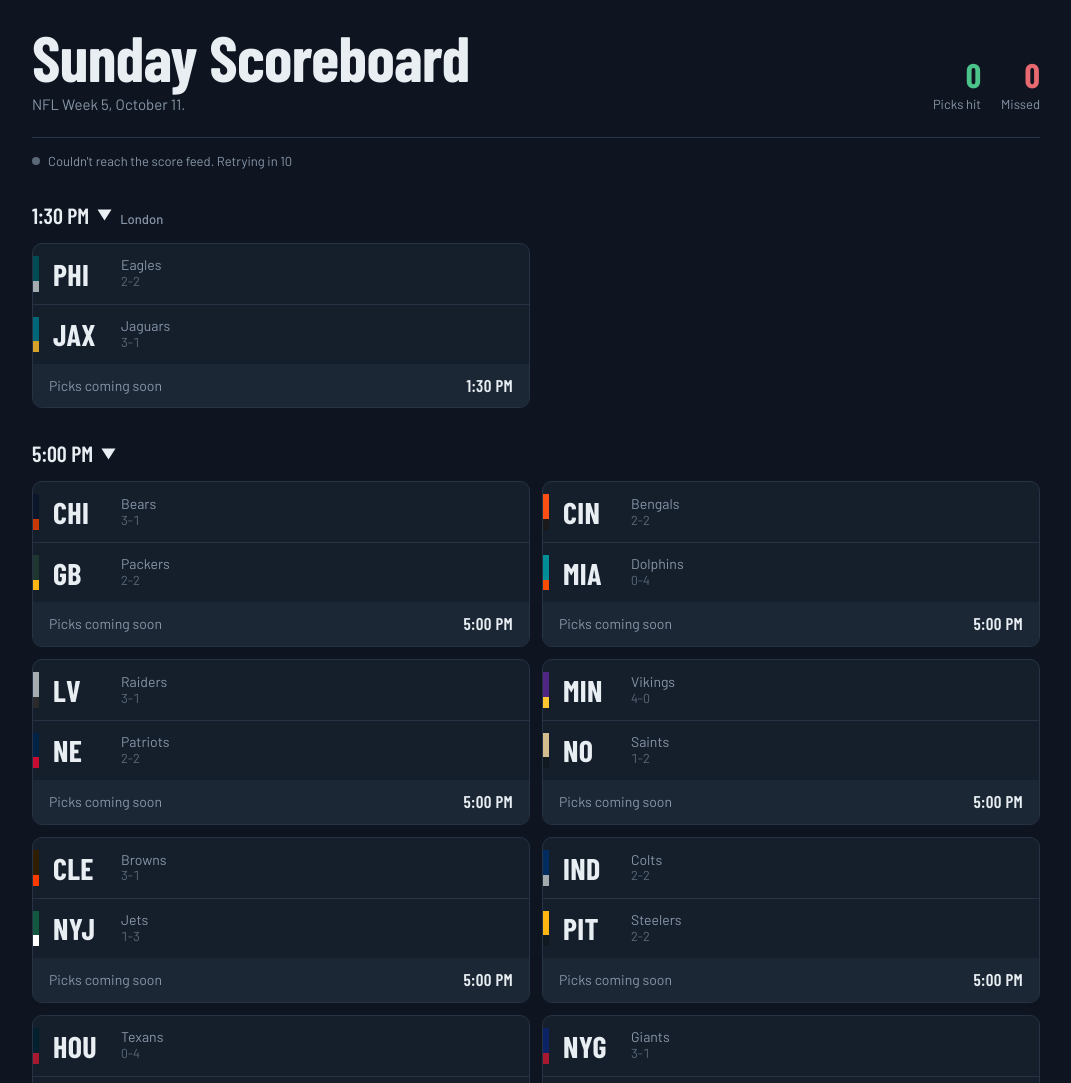
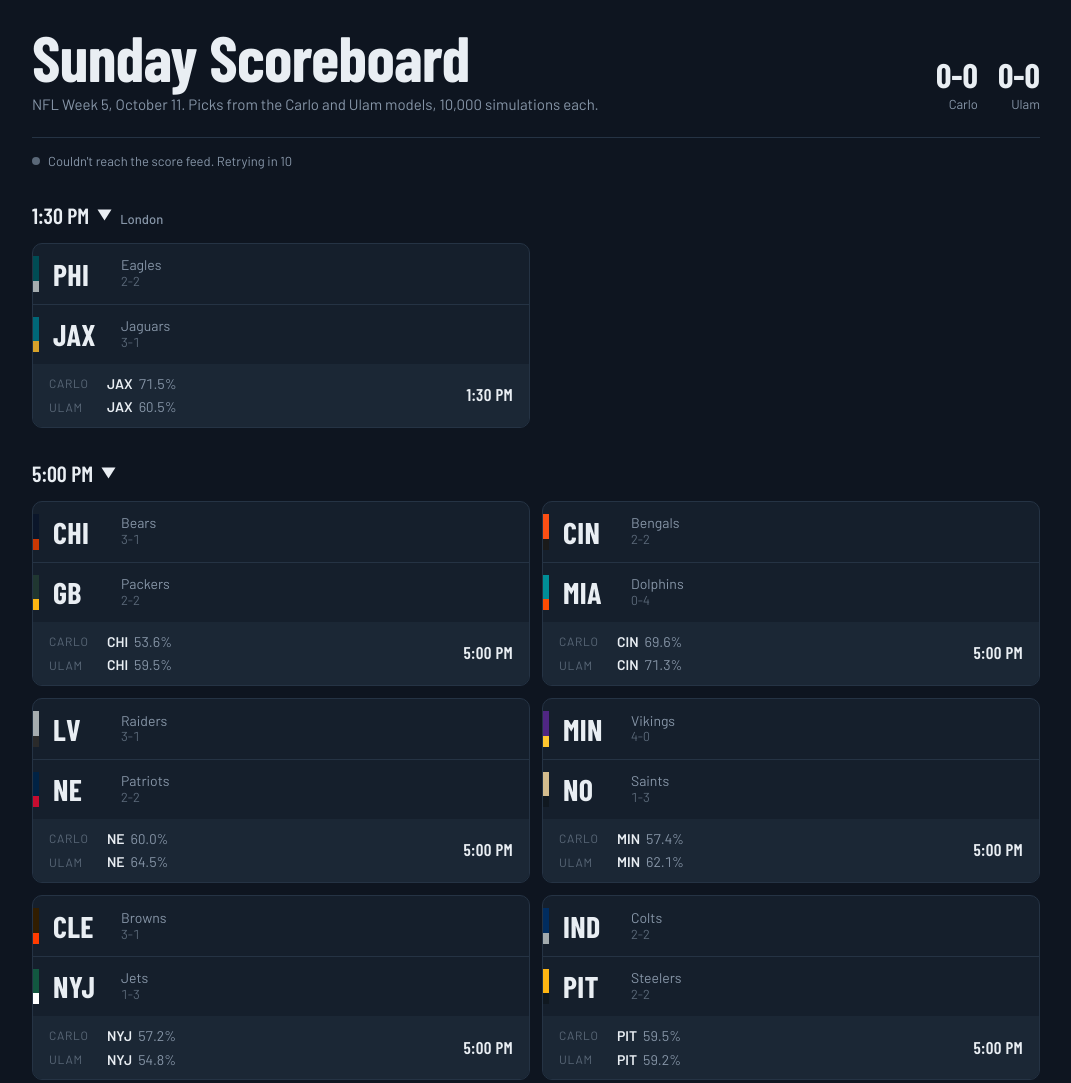
Before and after one commit to sethericson/sundayscoreboard, a plain HTML site: page index.html in a window 1280 px wide. Shown: the top 1083 px of the page, without its empty margins (104-1175 px from the left). Drawn offline with nearby package versions, Linux system fonts and the light colour scheme; no server answers.

Commit message:
Update index.html

```diff
--- a/index.html
+++ b/index.html
@@ -48,8 +48,6 @@
 .tally div{text-align:right}
 .tally b{display:block;font-family:var(--cond);font-weight:700;font-size:34px;line-height:1}
 .tally span{color:var(--muted);font-size:13px}
-.tally .h b{color:var(--hit)}
-.tally .m b{color:var(--miss)}
 
 .status-line{display:flex;align-items:center;gap:8px;color:var(--muted);font-size:13px;margin:14px 0 4px}
 .pulse{width:8px;height:8px;border-radius:50%;background:var(--dim)}
@@ -79,8 +77,10 @@
 .row.win .abbr::after{content:"";display:inline-block;width:0;height:0;border-left:7px solid var(--text);border-top:5px solid transparent;border-bottom:5px solid transparent;margin-left:8px;vertical-align:middle;transform:translateY(-3px)}
 
 .foot{display:flex;justify-content:space-between;align-items:center;gap:12px;padding:10px 16px;background:var(--panel-2);font-size:14px}
-.pick{color:var(--muted)}
-.pick strong{color:var(--text);font-weight:600}
+.picks{display:flex;flex-direction:column;gap:4px}
+.pick{color:var(--muted);display:flex;align-items:center;font-variant-numeric:tabular-nums}
+.pick em{font-style:normal;color:var(--dim);font-size:12px;letter-spacing:.06em;text-transform:uppercase;width:58px;flex:none}
+.pick strong{color:var(--text);font-weight:600;margin-right:6px}
 .state{font-family:var(--cond);font-weight:600;font-size:17px;letter-spacing:.02em;white-space:nowrap}
 .state.live{color:var(--amber)}
 .state.final{color:var(--text)}
@@ -143,11 +143,11 @@
   <header>
     <div>
       <h1>Sunday Scoreboard</h1>
-      <p class="sub">NFL Week 5, October 11.</p>
+      <p class="sub">NFL Week 5, October 11. Picks from the Carlo and Ulam models, 10,000 simulations each.</p>
     </div>
-    <div class="tally" aria-label="Pick record">
-      <div class="h"><b id="hits">0</b><span>Picks hit</span></div>
-      <div class="m"><b id="misses">0</b><span>Missed</span></div>
+    <div class="tally" aria-label="Pick records">
+      <div><b id="rec-Carlo">0-0</b><span>Carlo</span></div>
+      <div><b id="rec-Ulam">0-0</b><span>Ulam</span></div>
     </div>
   </header>
   <div class="status-line"><span class="pulse" id="pulse"></span><span id="updated">Loading live scores</span></div>
@@ -175,28 +175,31 @@
   CLE:["Browns","#311D00","#FF3C00"],PIT:["Steelers","#FFB612","#101820"]
 };
 // [away, home, kickoff UTC, away win %, home win %, pick]
+// [away, home, kickoff UTC, Carlo away %, Carlo home %, Carlo pick, Ulam away %, Ulam home %, Ulam pick]
 const GAMES=[
-  ["PHI","JAX","2026-10-11T13:30:00Z",null,null,null],
-  ["CHI","GB","2026-10-11T17:00:00Z",null,null,null],
-  ["CIN","MIA","2026-10-11T17:00:00Z",null,null,null],
-  ["LV","NE","2026-10-11T17:00:00Z",null,null,null],
-  ["MIN","NO","2026-10-11T17:00:00Z",null,null,null],
-  ["CLE","NYJ","2026-10-11T17:00:00Z",null,null,null],
-  ["IND","PIT","2026-10-11T17:00:00Z",null,null,null],
-  ["HOU","TEN","2026-10-11T17:00:00Z",null,null,null],
-  ["NYG","WAS","2026-10-11T17:00:00Z",null,null,null],
-  ["DEN","LAC","2026-10-11T20:05:00Z",null,null,null],
-  ["DET","ARI","2026-10-11T20:25:00Z",null,null,null],
-  ["SF","SEA","2026-10-11T20:25:00Z",null,null,null],
-  ["BAL","ATL","2026-10-12T00:20:00Z",null,null,null]
-].map(g=>({away:g[0],home:g[1],kick:new Date(g[2]),ap:g[3],hp:g[4],pick:g[5],id:g[0]+"-"+g[1]}));
+  ["PHI","JAX","2026-10-11T13:30:00Z",28.4,71.5,"JAX",39.5,60.5,"JAX"],
+  ["CHI","GB","2026-10-11T17:00:00Z",53.6,46.1,"CHI",59.5,40.5,"CHI"],
+  ["CIN","MIA","2026-10-11T17:00:00Z",69.6,30.1,"CIN",71.3,28.7,"CIN"],
+  ["LV","NE","2026-10-11T17:00:00Z",39.8,60.0,"NE",35.5,64.5,"NE"],
+  ["MIN","NO","2026-10-11T17:00:00Z",57.4,42.3,"MIN",62.1,37.9,"MIN"],
+  ["CLE","NYJ","2026-10-11T17:00:00Z",42.4,57.2,"NYJ",45.2,54.8,"NYJ"],
+  ["IND","PIT","2026-10-11T17:00:00Z",40.2,59.5,"PIT",40.8,59.2,"PIT"],
+  ["HOU","TEN","2026-10-11T17:00:00Z",69.2,30.5,"HOU",57.1,42.9,"HOU"],
+  ["NYG","WAS","2026-10-11T17:00:00Z",39.7,60.1,"WAS",45.9,54.1,"WAS"],
+  ["DEN","LAC","2026-10-11T20:05:00Z",60.4,39.3,"DEN",47.9,52.1,"LAC"],
+  ["DET","ARI","2026-10-11T20:25:00Z",66.6,33.2,"DET",69.7,30.3,"DET"],
+  ["SF","SEA","2026-10-11T20:25:00Z",40.7,59.0,"SEA",47.8,52.2,"SEA"],
+  ["BAL","ATL","2026-10-12T00:20:00Z",40.6,59.2,"ATL",58.3,41.7,"BAL"]
+].map(g=>({away:g[0],home:g[1],kick:new Date(g[2]),
+  models:[{name:"Carlo",ap:g[3],hp:g[4],pick:g[5]},{name:"Ulam",ap:g[6],hp:g[7],pick:g[8]}],
+  id:g[0]+"-"+g[1]}));
 
 // Records going into today's games [wins, losses, ties]
 const BASE={
-  ARI:[1,3,0],ATL:[1,2,0],BAL:[3,1,0],BUF:[3,1,0],CAR:[2,2,0],CHI:[3,1,0],CIN:[2,2,0],CLE:[3,1,0],
-  DAL:[2,2,0],DEN:[2,2,0],DET:[2,2,0],GB:[2,2,0],HOU:[0,4,0],IND:[2,2,0],JAX:[3,1,0],KC:[4,0,0],
-  LAR:[2,2,0],LAC:[0,4,0],LV:[3,1,0],MIA:[0,4,0],MIN:[4,0,0],NE:[2,2,0],NO:[1,2,0],NYG:[3,1,0],
-  NYJ:[1,3,0],PHI:[2,2,0],PIT:[2,2,0],SEA:[3,1,0],SF:[4,0,0],TB:[0,4,0],TEN:[0,4,0],WAS:[1,3,0]
+  ARI:[1,3,0],ATL:[2,2,0],BAL:[3,1,0],BUF:[3,1,0],CAR:[2,2,0],CHI:[3,1,0],CIN:[2,2,0],CLE:[3,1,0],
+  DAL:[2,3,0],DEN:[2,2,0],DET:[2,2,0],GB:[2,2,0],HOU:[0,4,0],IND:[2,2,0],JAX:[3,1,0],KC:[4,0,0],
+  LAC:[0,4,0],LAR:[2,2,0],LV:[3,1,0],MIA:[0,4,0],MIN:[4,0,0],NE:[2,2,0],NO:[1,3,0],NYG:[3,1,0],
+  NYJ:[1,3,0],PHI:[2,2,0],PIT:[2,2,0],SEA:[3,1,0],SF:[4,0,0],TB:[1,4,0],TEN:[0,4,0],WAS:[1,3,0]
 };
 const fmtRec=r=>r[0]+"-"+r[1]+(r[2]?"-"+r[2]:"");
 // A team's record after a final: baseline plus this game's result
@@ -236,7 +239,7 @@
 
 function render(){
   const now=new Date();
-  let hits=0,misses=0,anyLive=false;
+  const tally={Carlo:[0,0],Ulam:[0,0]};let anyLive=false;
   const groups=new Map();
   for(const g of GAMES){
     const k=g.kick.getTime();
@@ -263,8 +266,7 @@
         if(winner){
           awayCls=winner===g.away?"win":"lose";
           homeCls=winner===g.home?"win":"lose";
-          if(!g.pick){}else if(winner===g.pick){hits++;verdict='<span class="verdict hit">Hit</span>'}
-          else{misses++;verdict='<span class="verdict miss">Missed</span>'}
+
           state=`<span class="state final">Final${s.ot?" / OT":""}</span>`;
         }else{
           state='<span class="state final">Final, tie</span>';
@@ -285,12 +287,20 @@
       }else{
         state=`<span class="state">${fmtTime(g.kick)}</span>`;
       }
-      const pickPct=g.pick?(g.pick===g.away?g.ap:g.hp):null;
+      const picks=g.models.map(m=>{
+        const pct=m.pick===g.away?m.ap:m.hp;
+        let v="";
+        if(isFinal&&winnerTeam){
+          const hit=winnerTeam===m.pick; tally[m.name][hit?0:1]++;
+          v=`<span class="verdict ${hit?"hit":"miss"}">${hit?"Hit":"Missed"}</span>`;
+        }
+        return `<span class="pick"><em>${m.name}</em><strong>${m.pick}</strong> ${pct.toFixed(1)}%${v}</span>`;
+      }).join("");
       nextPoss[g.id]=poss;
       html+=`<article class="game ${cardCls}" data-g="${g.id}" aria-label="${TEAMS[g.away][0]} at ${TEAMS[g.home][0]}">
-        ${teamRow(g.id,g.away,as,g.ap,awayCls,fmtRec(recAfter(g.away,winnerTeam,isFinal)),isFinal,poss==="away",poss==="away"&&prevPoss[g.id]!=="away")}${teamRow(g.id,g.home,hs,g.hp,homeCls,fmtRec(recAfter(g.home,winnerTeam,isFinal)),isFinal,poss==="home",poss==="home"&&prevPoss[g.id]!=="home")}
+        ${teamRow(g.id,g.away,as,null,awayCls,fmtRec(recAfter(g.away,winnerTeam,isFinal)),isFinal,poss==="away",poss==="away"&&prevPoss[g.id]!=="away")}${teamRow(g.id,g.home,hs,null,homeCls,fmtRec(recAfter(g.home,winnerTeam,isFinal)),isFinal,poss==="home",poss==="home"&&prevPoss[g.id]!=="home")}
         ${sit}
-        <div class="foot"><span class="pick">${g.pick?`Pick <strong>${g.pick}</strong> ${pickPct.toFixed(1)}%${verdict}`:"Picks coming soon"}</span>${state}</div>
+        <div class="foot"><div class="picks">${picks}</div>${state}</div>
       </article>`;
     }
     html+="</div></section>";
@@ -298,8 +308,7 @@
   document.getElementById("board").innerHTML=html;
   prevPoss=nextPoss;
   animateScores();
-  document.getElementById("hits").textContent=hits;
-  document.getElementById("misses").textContent=misses;
+  for(const k in tally)document.getElementById("rec-"+k).textContent=tally[k][0]+"-"+tally[k][1];
   document.getElementById("pulse").classList.toggle("on",anyLive);
 }
 
```
